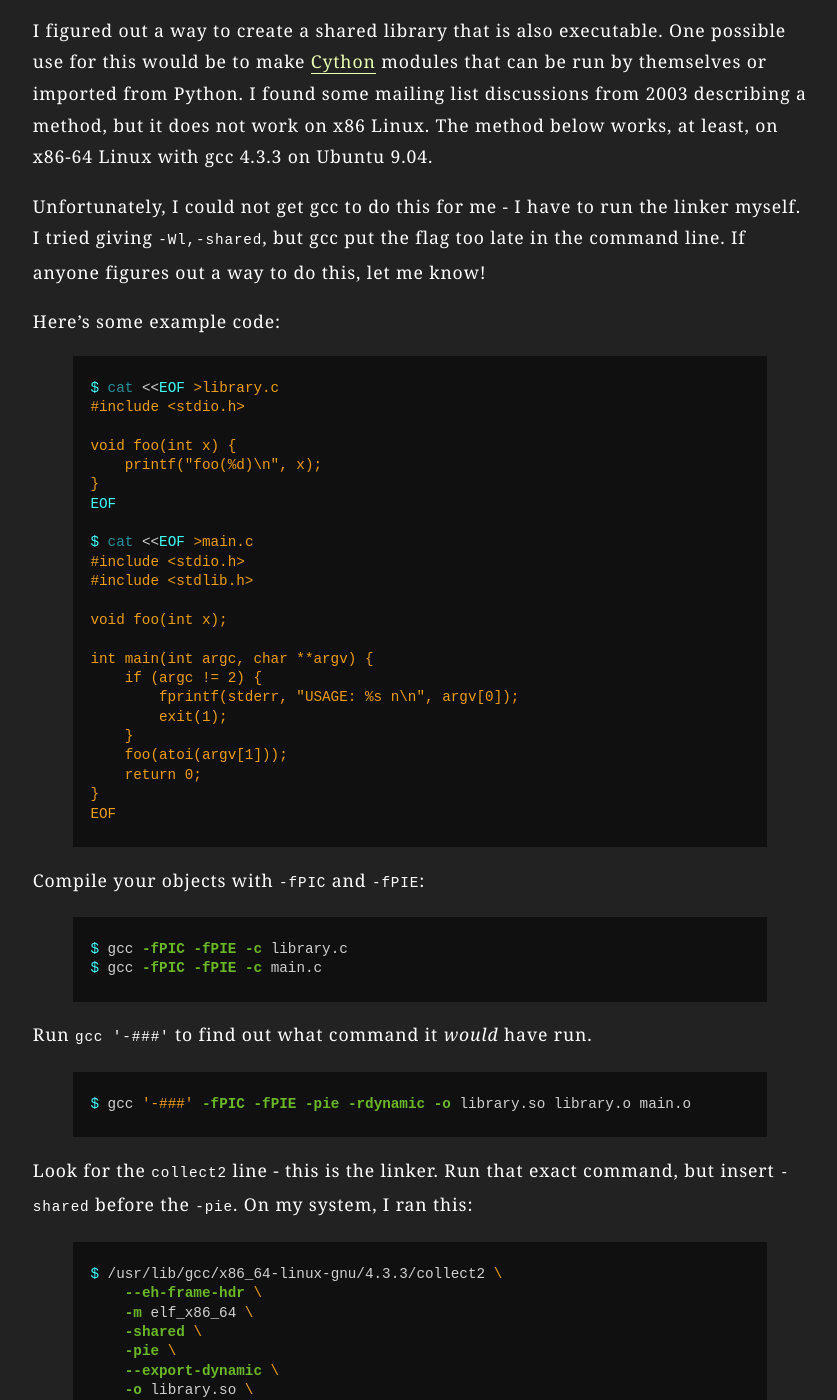
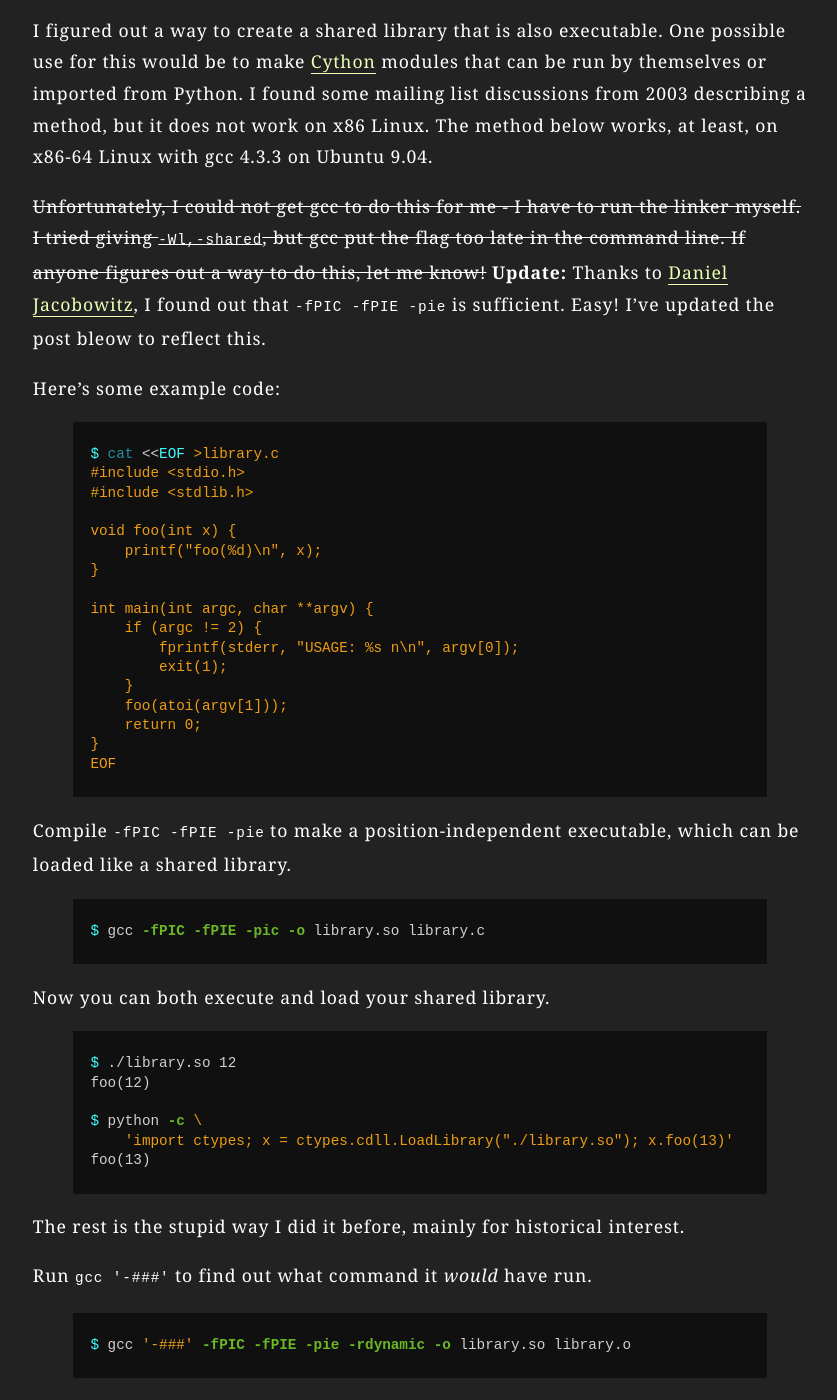
Before and after one commit to MarkLodato/marklodato.github.com, a Jekyll site: the page built from _posts/2009-10-03-executable-shared-libraries.markdown, in a window 1280 px wide and 1400 px high, scrolled down 412 px. Shown: the whole window, without its empty margins (220-1057 px from the left). Built offline with Jekyll 4.4.1, drawn with Linux system fonts in a browser that asks for light colours; some of the changed text lies outside the part shown.

Commit message:
update previous post to only use -pie
I posted the question to the binutils mailing list and someone told me
the proper way to do it.

```diff
--- a/_posts/2009-10-03-executable-shared-libraries.markdown
+++ b/_posts/2009-10-03-executable-shared-libraries.markdown
@@ -10,26 +10,24 @@ list discussions from 2003 describing a method, but it does not work on x86
 Linux.  The method below works, at least, on x86-64 Linux with gcc 4.3.3 on
 Ubuntu 9.04.
 
-Unfortunately, I could not get gcc to do this for me - I have to run the
+<del>Unfortunately, I could not get gcc to do this for me - I have to run the
 linker myself.  I tried giving `-Wl,-shared`, but gcc put the flag too late in
-the command line.  If anyone figures out a way to do this, let me know!
+the command line.  If anyone figures out a way to do this, let me know!</del>
+**Update:** Thanks to [Daniel
+Jacobowitz](http://sourceware.org/ml/binutils/2009-10/msg00088.html), I found
+out that `-fPIC -fPIE -pie` is sufficient.  Easy!  I've updated the post bleow
+to reflect this.
 
 Here's some example code:
 
 {% highlight bash %}
 $ cat <<EOF >library.c
 #include <stdio.h>
+#include <stdlib.h>
 
 void foo(int x) {
     printf("foo(%d)\n", x);
 }
-EOF
-
-$ cat <<EOF >main.c
-#include <stdio.h>
-#include <stdlib.h>
-
-void foo(int x);
 
 int main(int argc, char **argv) {
     if (argc != 2) {
@@ -42,17 +40,30 @@ int main(int argc, char **argv) {
 EOF
 {% endhighlight %}
 
-Compile your objects with `-fPIC` and `-fPIE`:
+Compile `-fPIC -fPIE -pie` to make a position-independent executable, which
+can be loaded like a shared library.
 
-    {% highlight bash %}
-$ gcc -fPIC -fPIE -c library.c
-$ gcc -fPIC -fPIE -c main.c
+{% highlight bash %}
+$ gcc -fPIC -fPIE -pic -o library.so library.c
 {% endhighlight %}
+
+Now you can both execute and load your shared library.
+
+{% highlight bash %}
+$ ./library.so 12
+foo(12)
+
+$ python -c \
+    'import ctypes; x = ctypes.cdll.LoadLibrary("./library.so"); x.foo(13)'
+foo(13)
+{% endhighlight %}
+
+The rest is the stupid way I did it before, mainly for historical interest.
 
 Run `gcc '-###'` to find out what command it *would* have run.
 
 {% highlight bash %}
-$ gcc '-###' -fPIC -fPIE -pie -rdynamic -o library.so library.o main.o
+$ gcc '-###' -fPIC -fPIE -pie -rdynamic -o library.so library.o
 {% endhighlight %}
 
 Look for the `collect2` line - this is the linker.  Run that exact command,
@@ -74,7 +85,6 @@ $ /usr/lib/gcc/x86_64-linux-gnu/4.3.3/collect2 \
     -L/usr/lib \
     -L/lib \
     library.o \
-    main.o \
     -lgcc \
     --as-needed \
     -lgcc_s \
@@ -87,14 +97,3 @@ $ /usr/lib/gcc/x86_64-linux-gnu/4.3.3/collect2 \
     /usr/lib/gcc/x86_64-linux-gnu/4.3.3/crtendS.o \
     /usr/lib/crtn.o
 {% endhighlight %}
-
-Now you can both execute and load your shared library.
-
-{% highlight bash %}
-$ ./library.so 12
-foo(12)
-
-$ python -c \
-    'import ctypes; x = ctypes.cdll.LoadLibrary("./library.so"); x.foo(13)'
-foo(13)
-{% endhighlight %}
```
